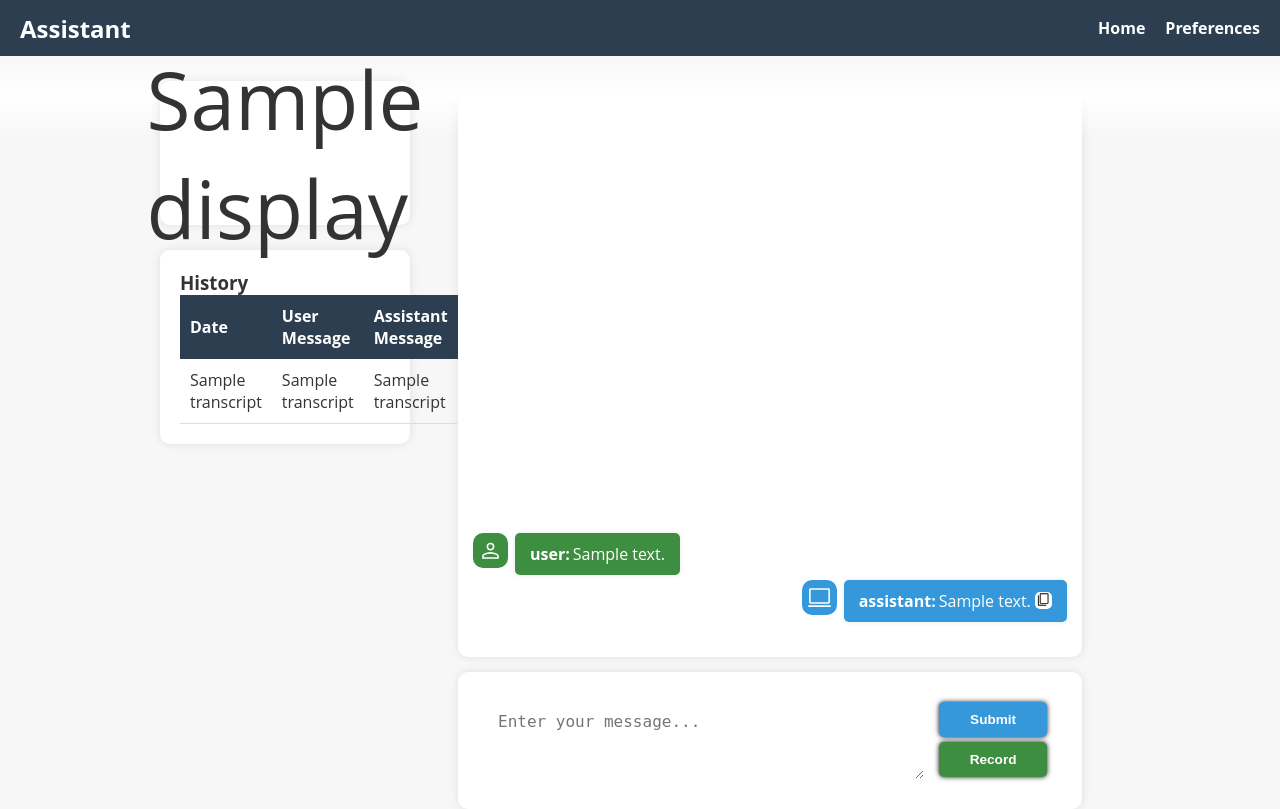
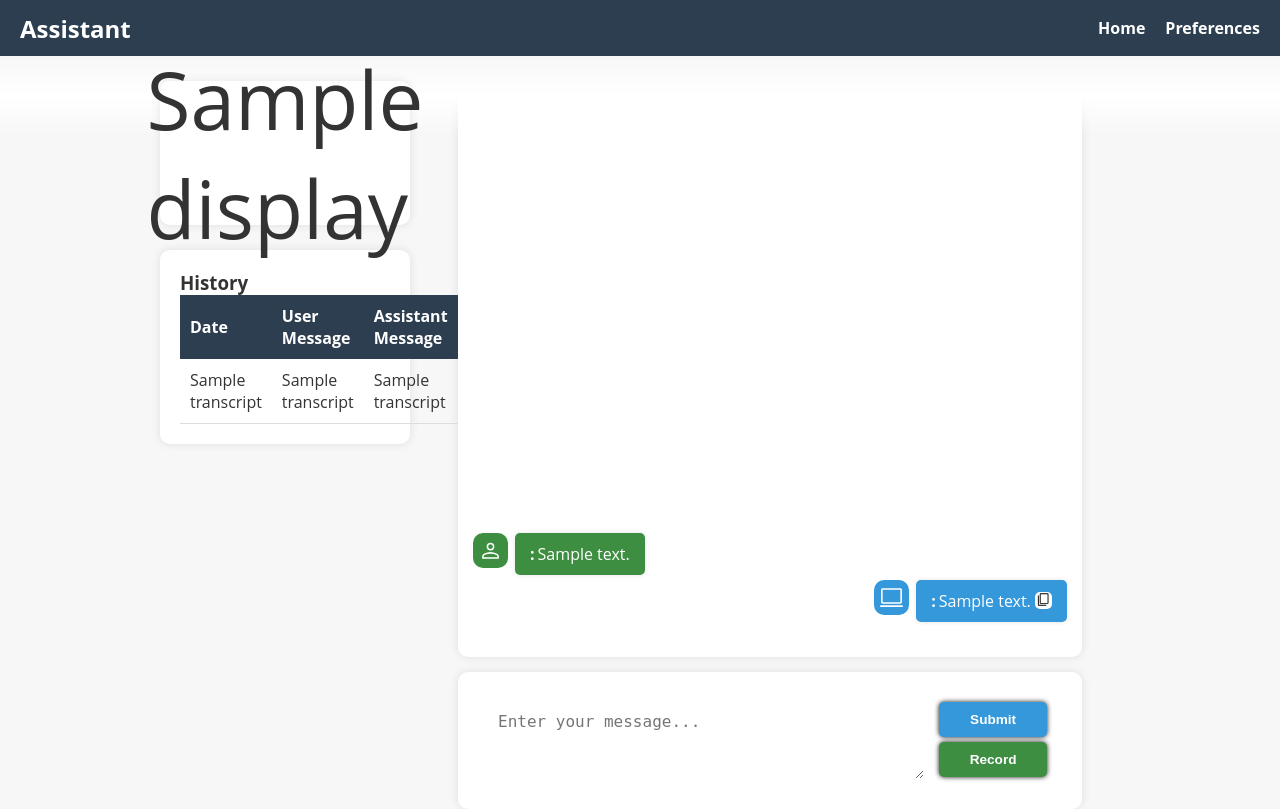
Before and after one commit to dstock3/custom_chatbot, a Flask app: template templates/index.html in a window 1280 px wide. Run offline with Flask 3, Linux system fonts and the light colour scheme; the template is opened without the code that fills it: most values are stand-ins (such as "Sample title", 1, 10 or a date in 2020).

Commit message:
revised name_message to be more verbose and specified user's name as well.

```diff
--- a/assistant.py
+++ b/assistant.py
@@ -206,7 +206,7 @@
             if messages:
                 name_message = {
                     "role": "system",
-                    "content": f"{ai_name}, you are a {personality} assistant. Remember to follow your assigned personality traits."
+                    "content": f"Hello, I am {name}. You are my AI assistant named {ai_name}. Please remember to address yourself as {ai_name} and address me as {name}."
                 }
                 messages.insert(0, name_message)
                 system_message, messages, display = generate_response(messages, personality_data["temperature"], model, ai_name)
--- a/templates/index.html
+++ b/templates/index.html
@@ -85,7 +85,7 @@
 										<img class="user-avi" src="/static/assets/icons/user.svg" alt="user avatar">
 									</div>
 									<p class="user-message">
-										<span>user:</span>{{ exchange.user_message }}
+										<span>{{user.name}}:</span>{{ exchange.user_message }}
 									</p>
 								</div>
 							{% endif %}
@@ -95,7 +95,7 @@
 										<img class="user-avi" src="/static/assets/icons/assist.svg" alt="assistant avatar">
 									</div>
 									<p class="assistant-message">
-										<span>assistant:</span>{{ exchange.assistant_message }}
+										<span>{{user.system_name}}:</span>{{ exchange.assistant_message }}
 										<button class="copy" onclick="copyText(this)">
 											<img class="copy-icon" src="/static/assets/icons/content_copy.svg" alt="copy icon">
 										</button>
```
